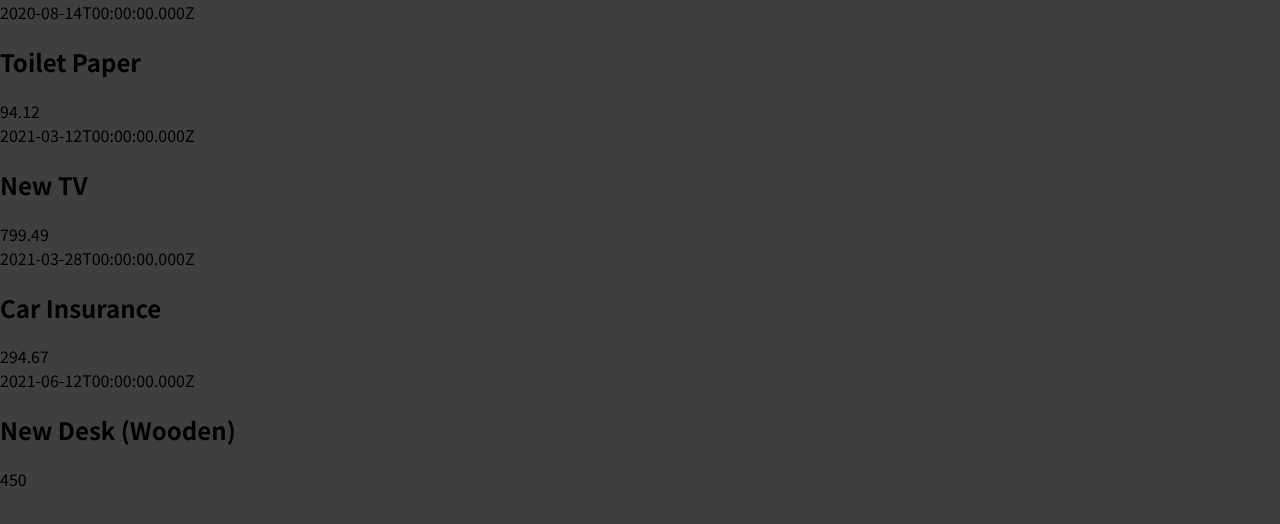
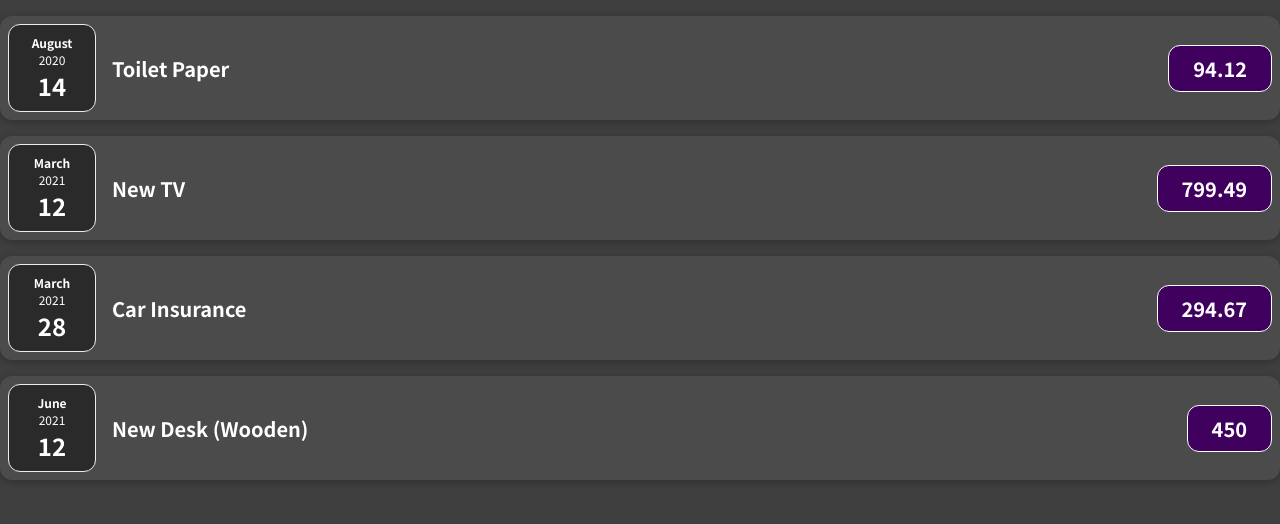
Before and after one commit to igdkaur/expense-tracker, a React (Create React App) app: page / in a window 1280 px wide. Shown: the top 524 px of the page. Built offline with nearby package versions, Linux system fonts and the light colour scheme.

Commit message:
separate component and style it

```diff
--- /dev/null
+++ b/src/components/ExpenseDate.css
@@ -0,0 +1,26 @@
+.expense-date {
+  display: flex;
+  flex-direction: column;
+  width: 5.5rem;
+  height: 5.5rem;
+  border: 1px solid #ececec;
+  background-color: #2a2a2a;
+  color: white;
+  border-radius: 12px;
+  align-items: center;
+  justify-content: center;
+}
+
+.expense-date__month {
+  font-size: 0.75rem;
+  font-weight: bold;
+}
+
+.expense-date__year {
+  font-size: 0.75rem;
+}
+
+.expense-date__day {
+  font-size: 1.5rem;
+  font-weight: bold;
+}
--- /dev/null
+++ b/src/components/ExpenseDate.js
@@ -0,0 +1,17 @@
+import React from 'react'
+import './ExpenseDate.css';
+
+const ExpenseDate = (props) => {
+  const month = props.date.toLocaleString('en-US', { month: 'long' });
+  const day = props.date.toLocaleString('en-US', { day: '2-digit' });
+  const year = props.date.getFullYear();
+  return (
+    <div className="expense-date">
+      <div className="expense-date__month">{month}</div>
+      <div className="expense-date__year">{year}</div>
+      <div className="expense-date__day">{day}</div>
+    </div>
+  )
+}
+
+export default ExpenseDate
--- a/src/components/ExpenseItem.js
+++ b/src/components/ExpenseItem.js
@@ -1,9 +1,11 @@
 import React from "react";
+import ExpenseDate from "./ExpenseDate";
+import './ExpenseItem.css';
 
 const ExpenseItem = (props) => {
   return (
     <div className=" expense-item">
-      <div>{props.expenseDate.toISOString()}</div>
+      <ExpenseDate date = {props.expenseDate}/>
       <div className=" expense-item__description">
         <h2> {props.title}</h2>
       </div>
```
Also changed, not shown: 1 other file (tests, documents, lock files or other folders).
